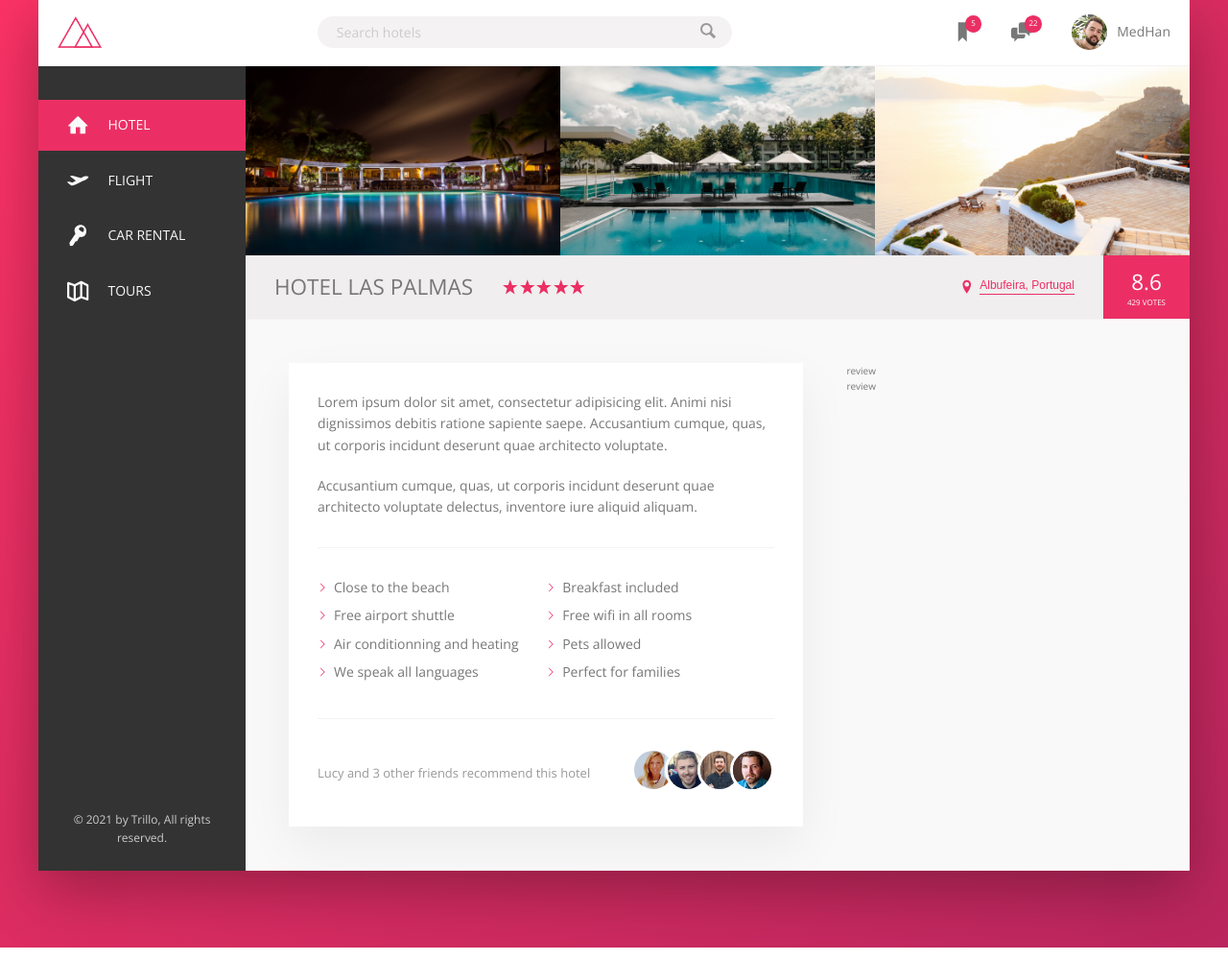
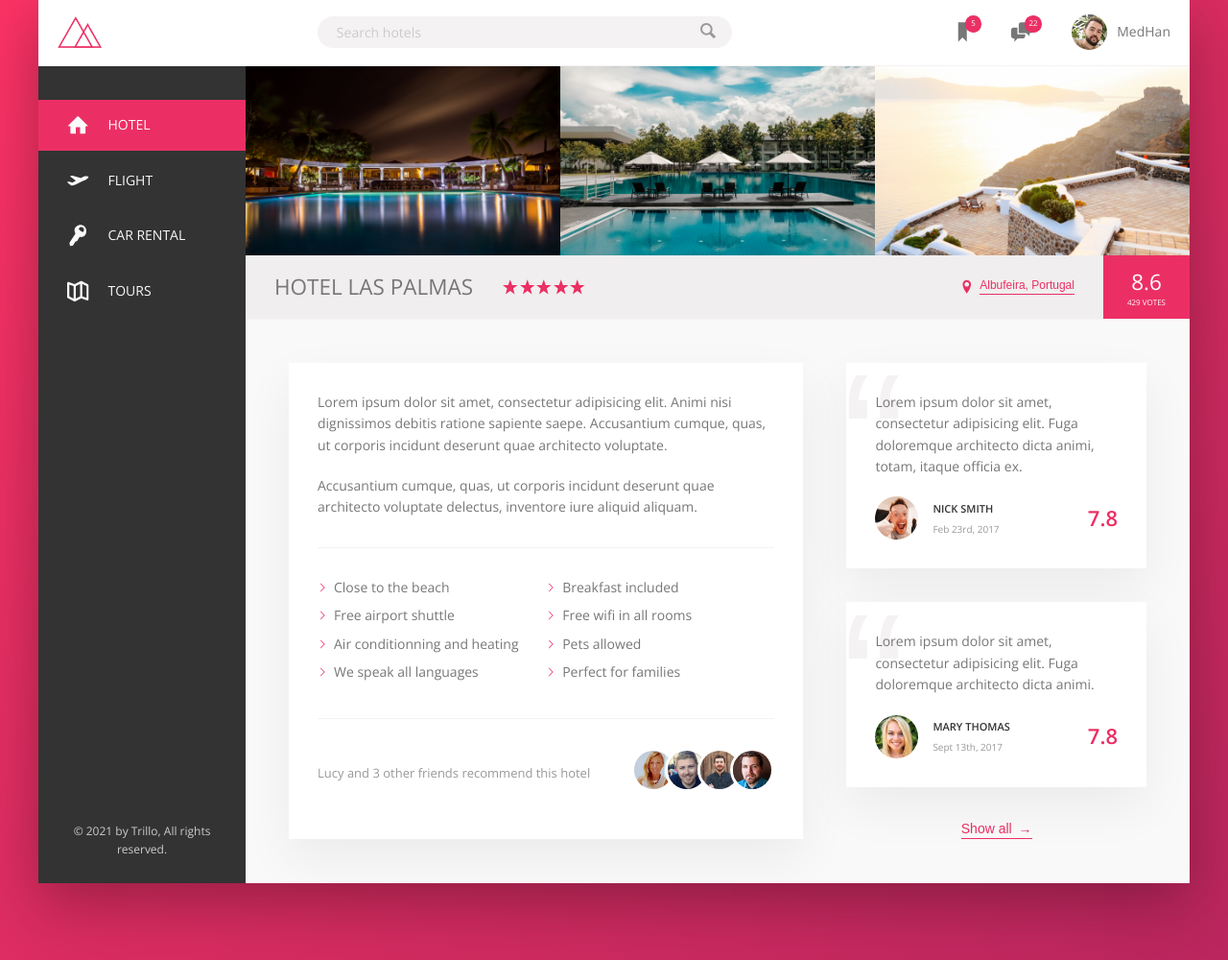
Before and after one commit to hanin77/Tours-Booking-Landing-page, a PHP site: page / in a window 1280 px wide. Shown: the part 81-1081 px from the top of the page at 96% size. Run offline with PHP 8.4, Linux system fonts and the light colour scheme.

Commit message:
added styling of the review section

```diff
--- a/css/style.css
+++ b/css/style.css
@@ -213,8 +213,13 @@ body {
   background-color: transparent;
   cursor: pointer;
   transition: all .2s; }
+  .btn-inline span {
+    margin-left: 3px;
+    transition: margin-left .2s; }
   .btn-inline:hover {
     color: var(--color-Grey-dark-1); }
+    .btn-inline:hover span {
+      margin-left: 8px; }
   .btn-inline:focus {
     outline: none;
     animation: pulsate 1s infinite; }
@@ -264,6 +269,52 @@ body {
     .recommend__photo:not(:last-child) {
       margin-right: -1.5rem; }
 
+.review {
+  background-color: #fff;
+  box-shadow: var(--shadow-light);
+  padding: 3rem;
+  margin-bottom: 3.5rem;
+  position: relative;
+  overflow: hidden; }
+  .review__text {
+    margin-bottom: 2rem;
+    z-index: 10;
+    position: relative; }
+  .review__user {
+    display: flex;
+    align-items: center; }
+  .review__photo {
+    height: 4.5rem;
+    width: 4.5rem;
+    border-radius: 50%;
+    margin-right: 1.5rem; }
+  .review__user-box {
+    margin-right: auto;
+    display: flex;
+    flex-direction: column; }
+  .review__user-name {
+    font-size: 1.1rem;
+    font-weight: 700;
+    text-transform: uppercase;
+    margin-bottom: .4rem;
+    color: var(--color-Grey-dark-1); }
+  .review__user-date {
+    font-size: 1rem;
+    color: var(--color-Grey-dark-3); }
+  .review__rating {
+    font-size: 2.2rem;
+    font-weight: 700;
+    color: var(--color-Primary); }
+  .review::before {
+    content: "\201C";
+    position: absolute;
+    font-size: 20rem;
+    color: var(--color-Grey-light-2);
+    top: -7.75rem;
+    left: -.5rem;
+    font-family: sans-serif;
+    z-index: 1; }
+
 @keyframes pulsate {
   0% {
     transform: scale(1);
@@ -308,6 +359,7 @@ body {
 
 .detail {
   display: flex;
+  font-size: 1.4rem;
   padding: 4.5rem;
   background-color: var(--color-Grey-light-1);
   border-bottom: var(--line); }
@@ -320,4 +372,7 @@ body {
   padding: 3rem; }
 
 .user-reviews {
-  flex: 1; }
+  flex: 1;
+  display: flex;
+  flex-direction: column;
+  align-items: center; }
--- a/index.html
+++ b/index.html
@@ -157,10 +157,35 @@
                                 </div>
                             </div>
                         </div>
-                        <div class="user-reviews">
-                            <div class="user-reviews__item">review</div>
-                            <div class="user-reviews__item">review</div>
-                        </div>
+                        <figure class="user-reviews">
+                            <figure class="review">
+                                <blockquote class="review__text">
+                                    Lorem ipsum dolor sit amet, consectetur adipisicing elit. Fuga doloremque architecto dicta animi, totam, itaque officia ex.
+                                </blockquote>
+                                <figcaption class="review__user">
+                                    <img src="img/user-1.jpg" alt="user 1" class="review__photo">
+                                    <div class="review__user-box">
+                                        <p class="review__user-name">Nick Smith</p>
+                                        <p class="review__user-date">Feb 23rd, 2017</p>
+                                    </div>
+                                    <div class="review__rating">7.8</div>
+                                </figcaption>
+                            </figure>
+                            <figure class="review">
+                                <blockquote class="review__text">
+                                    Lorem ipsum dolor sit amet, consectetur adipisicing elit. Fuga doloremque architecto dicta animi.                                </blockquote>
+                                <figcaption class="review__user">
+                                    <img src="img/user-6.jpg" alt="user 2" class="review__photo">
+                                    <div class="review__user-box">
+                                        <p class="review__user-name">Mary Thomas</p>
+                                        <p class="review__user-date">Sept 13th, 2017</p>
+                                    </div>
+                                    <div class="review__rating">7.8</div>
+                                </figcaption>
+                            </figure>
+                            <button class="btn-inline">Show all <span>&rarr;</span></button>
+                        </figure>
+
                     </div>
                 </main>
             </div>
--- a/sass/_layout.scss
+++ b/sass/_layout.scss
@@ -42,6 +42,7 @@
 
 .detail {
     display: flex;
+    font-size: 1.4rem;
     padding: 4.5rem;
     background-color: var(--color-Grey-light-1);
     border-bottom: var(--line);
@@ -57,5 +58,7 @@
 
 .user-reviews {
     flex: 1;
-
+    display: flex;
+    flex-direction: column;
+    align-items: center;
 }
```
Also changed, not shown: sass/_components.scss (+82 -7 lines).
